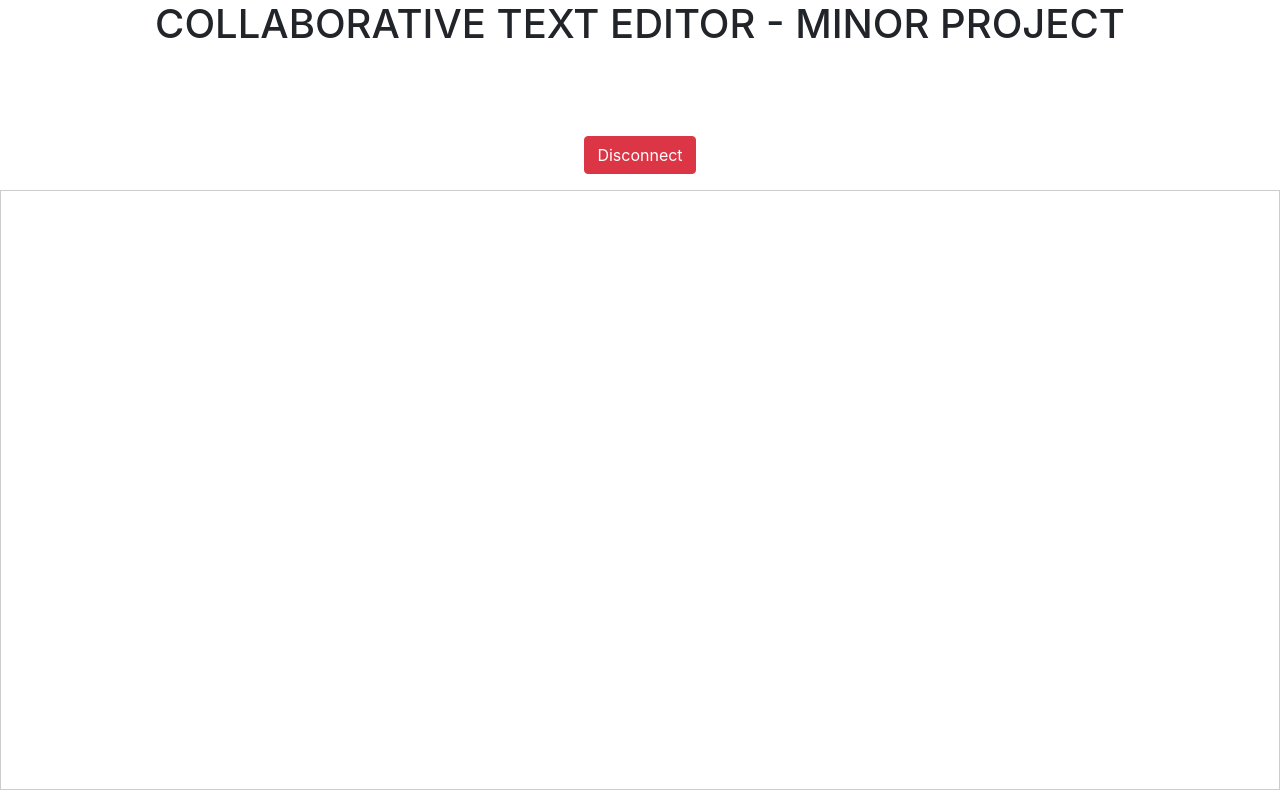
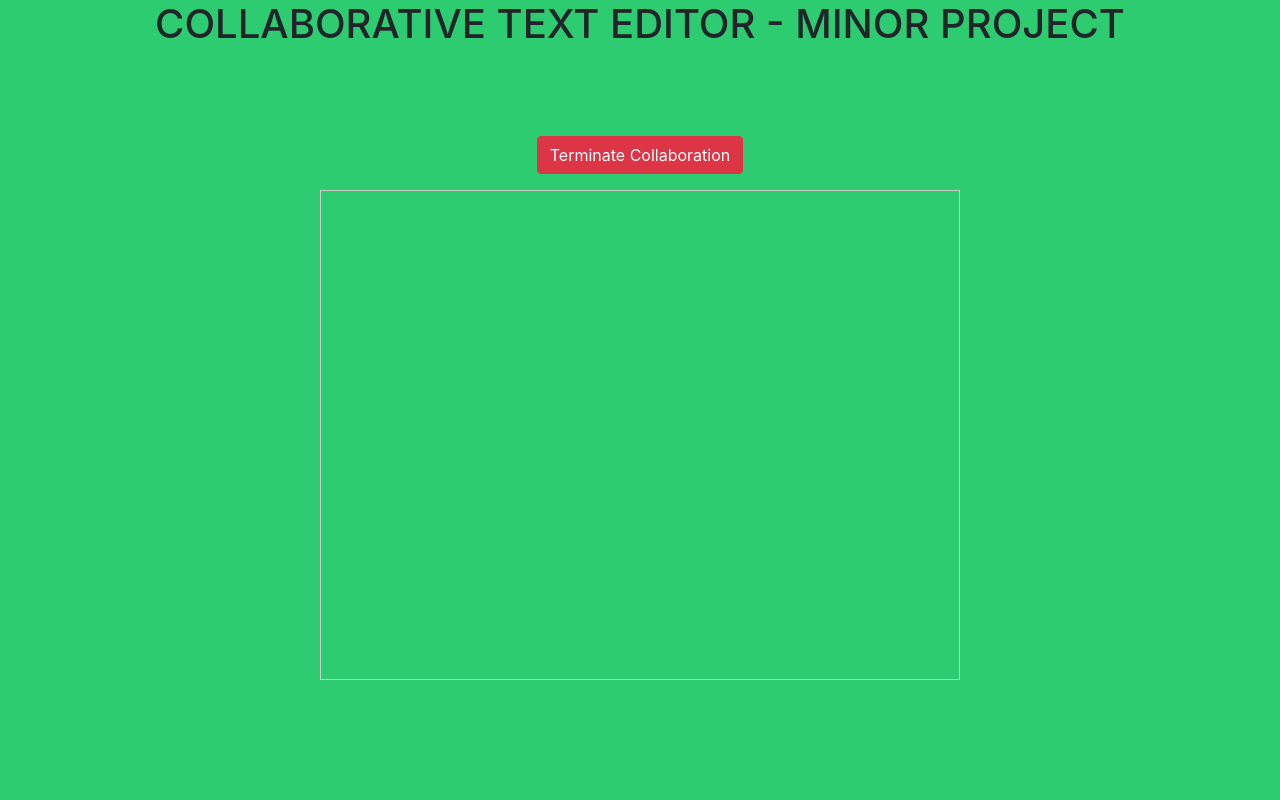
Before and after one commit to rajk1121/Minor-Project, a website built with webpack: page demo/index.html in a window 1280 px wide. Built offline with nearby package versions, Linux system fonts and the light colour scheme; what monaco-editor, y-websocket would draw is missing.

Commit message:
Css Changes

```diff
--- a/demo/index.html
+++ b/demo/index.html
@@ -5,10 +5,15 @@
     <title>Collaborative Text Editor</title>
     <link rel="stylesheet" href="https://stackpath.bootstrapcdn.com/bootstrap/4.3.1/css/bootstrap.min.css" integrity="sha384-ggOyR0iXCbMQv3Xipma34MD+dH/1fQ784/j6cY/iJTQUOhcWr7x9JvoRxT2MZw1T" crossorigin="anonymous">
     <style>
+        body{
+            background-color: #2ecc71;
+        }
         #monaco-editor {
-            width:100%;
-            height:600px;
-            border:1px solid #ccc;
+            width: 50vw;
+    height: 490px;
+    border: 1px solid #ccc;
+    overflow: scroll;
+    margin-left: 25vw;
         }
         .yRemoteSelection {
             background-color: rgb(250, 129, 0, .5)
@@ -44,7 +49,7 @@
         COLLABORATIVE TEXT EDITOR - MINOR PROJECT
     </h1>
   <div class="btndiv">
-    <button type="button" id='y-connect-btn' class="btn btn-danger" >Disconnect</button>
+    <button type="button" id='y-connect-btn' class="btn btn-danger" >Terminate Collaboration</button>
   </div>
   <p></p>
 
--- a/demo/monaco-demo.js
+++ b/demo/monaco-demo.js
@@ -34,7 +34,7 @@ window.addEventListener('load', () => {
   const editor = monaco.editor.create(/** @type {HTMLElement} */ (document.getElementById('monaco-editor')), {
     value: '',
     language: 'javascript',
-    theme: 'vs-dark'
+    theme: 'vs'
   })
   const monacoBinding = new MonacoBinding(type, /** @type {monaco.editor.ITextModel} */ (editor.getModel()), new Set([editor]), provider.awareness)
 
@@ -42,10 +42,10 @@ window.addEventListener('load', () => {
   connectBtn.addEventListener('click', () => {
     if (provider.shouldConnect) {
       provider.disconnect()
-      connectBtn.textContent = 'Connect'
+      connectBtn.textContent = 'Initiate Connection'
     } else {
       provider.connect()
-      connectBtn.textContent = 'Disconnect'
+      connectBtn.textContent = 'Terminate Collaboration'
     }
   })
 
--- a/package.json
+++ b/package.json
@@ -28,7 +28,6 @@
     "Monaco"
   ],
   "license": "MIT",
-
   "dependencies": {
     "lib0": "^0.2.33"
   },
```
